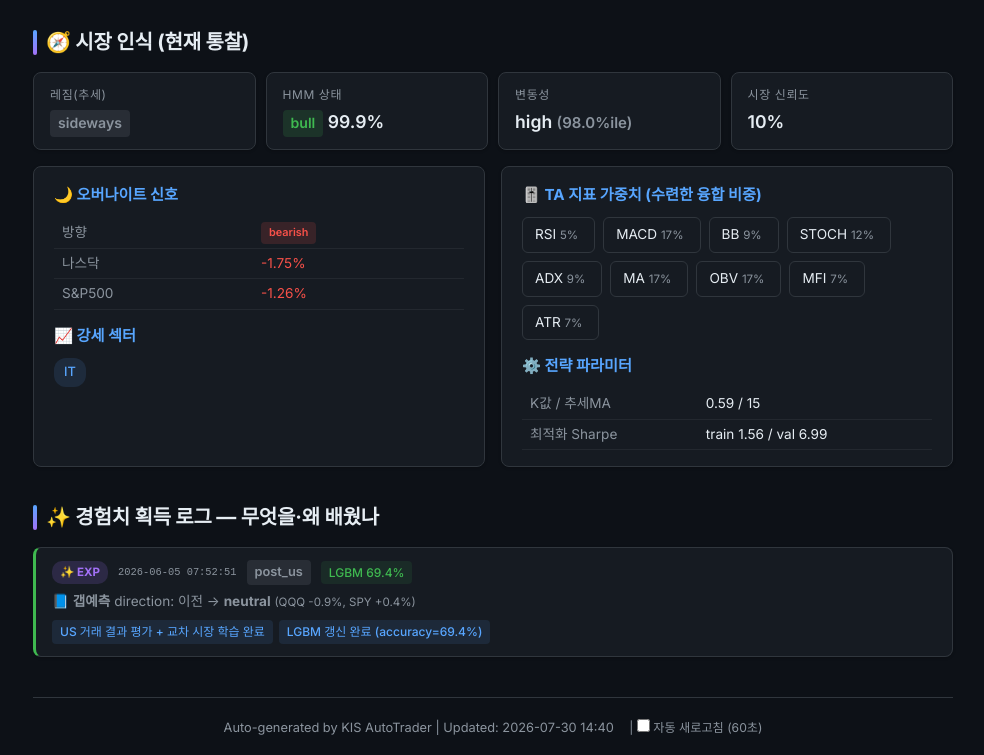
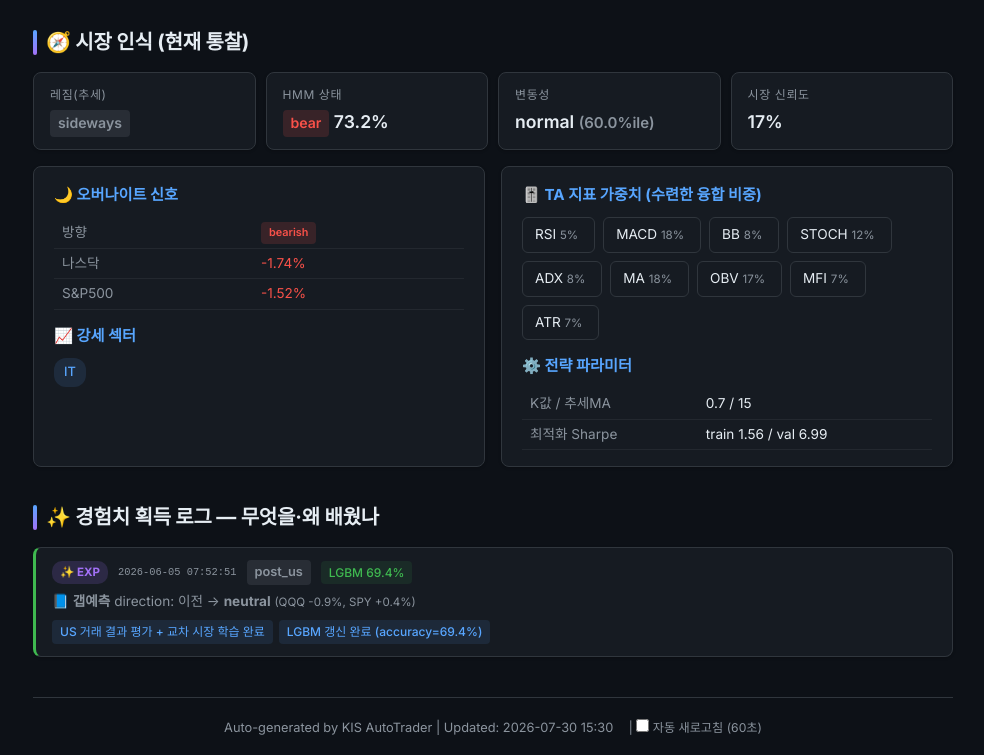
Before and after one commit to BudongJW/kis-trading-journal, a Jekyll site: the page built from learning.html, in a window 1280 px wide and 1400 px high, scrolled down 652 px. Shown: the part 642-1397 px from the top of the window, without its empty margins (147-1131 px from the left). Built offline with Jekyll 4.4.1, drawn with Linux system fonts in a browser that asks for light colours; nearby versions of some CDN libraries.

Commit message:
auto: portfolio update 15:30

```diff
--- a/_data/portfolio.json
+++ b/_data/portfolio.json
@@ -1,5 +1,5 @@
 {
-  "updated_at": "2026-07-30T14:40:04.907917+09:00",
+  "updated_at": "2026-07-30T15:30:09.441525+09:00",
   "initial_capital": 500000,
   "cash": 823055,
   "holdings": [],
@@ -1093,18 +1093,7 @@
     "avg_loss_pct": -1.7,
     "total_return_pct": -0.12
   },
-  "r_summary": {
-    "total_trades": 2,
-    "avg_r": 0.0,
-    "median_r": 0.0,
-    "win_rate": 0.0,
-    "avg_win_r": 0,
-    "avg_loss_r": 0.0,
-    "expectancy_r": 0.0,
-    "best_r": 0.0,
-    "worst_r": 0.0,
-    "last_updated": "2026-07-30 12:33"
-  },
+  "r_summary": {},
   "daily_history": [
     {
       "date": "2026-05-12",
@@ -1933,20 +1922,20 @@
       "unrealized_pnl": 0,
       "net_deposit": 324076,
       "regime": "sideways",
-      "hmm_state": "bull",
-      "confidence": 0.1,
-      "k_value": 0.59
+      "hmm_state": "bear",
+      "confidence": 0.171,
+      "k_value": 0.7
     }
   ],
   "market": {
     "regime": "sideways",
-    "hmm_state": "bull",
-    "confidence": 0.1,
-    "volatility": "high",
-    "vol_percentile": 98.0,
+    "hmm_state": "bear",
+    "confidence": 0.171,
+    "volatility": "normal",
+    "vol_percentile": 60.0,
     "overnight_gap": {
       "direction": "bearish",
-      "strength": 0.5,
+      "strength": 0.55,
       "action": "reduce_size"
     },
     "strong_sectors": [
@@ -1956,7 +1945,7 @@
   "strategy": {
     "name": "ETF 변동성 돌파 + 신호 융합",
     "params": {
-      "k": 0.59,
+      "k": 0.7,
       "trend_ma": 15
     },
     "universe_count": 7,
@@ -2002,8 +1991,15 @@
     "trained": false
   },
   "bear_strategy": {
-    "regime": "BULL",
-    "enabled": false
+    "enabled": true,
+    "regime": "CRISIS",
+    "confidence": 0.6,
+    "sma_ratio": 0.0118,
+    "canary_bad": 1,
+    "canary_scores": {
+      "195930": 0.723,
+      "132030": -0.7785
+    }
   },
   "us_session": {
     "enabled": true,
@@ -2055,17 +2051,17 @@
   "learning": {
     "market": {
       "trend": "sideways",
-      "hmm_state": "bull",
-      "hmm_confidence": 99.9,
-      "volatility": "high",
-      "vol_percentile": 98.0,
-      "market_confidence": 0.1,
-      "analyzed_at": "2026-07-29 09:15"
+      "hmm_state": "bear",
+      "hmm_confidence": 73.2,
+      "volatility": "normal",
+      "vol_percentile": 60.0,
+      "market_confidence": 0.171,
+      "analyzed_at": "2026-07-30 09:52"
     },
     "overnight": {
       "direction": "bearish",
-      "nasdaq_change": -1.75,
-      "sp500_change": -1.26,
+      "nasdaq_change": -1.74,
+      "sp500_change": -1.52,
       "recommended_action": "reduce_size"
     },
     "strong_sectors": [
@@ -2120,7 +2116,7 @@
       ]
     },
     "strategy_params": {
-      "k": 0.59,
+      "k": 0.7,
       "trend_ma": 15,
       "train_sharpe": 1.56,
       "val_sharpe": 6.99,
@@ -2128,19 +2124,19 @@
     },
     "ta_weights": {
       "rsi": 0.049,
-      "macd": 0.173,
-      "bb": 0.086,
-      "stoch": 0.121,
-      "adx": 0.086,
-      "ma": 0.173,
-      "obv": 0.173,
-      "mfi": 0.07,
-      "atr": 0.07
+      "macd": 0.184,
+      "bb": 0.083,
+      "stoch": 0.117,
+      "adx": 0.083,
+      "ma": 0.184,
+      "obv": 0.167,
+      "mfi": 0.067,
+      "atr": 0.067
     },
     "adaptive": {
       "etf": 1.0,
-      "win_rate": 0.491,
-      "trades": 51
+      "win_rate": 0.525,
+      "trades": 55
     },
     "diary": [
       {
@@ -2270,16 +2266,16 @@
     "allow_inverse": true,
     "allow_leverage": false,
     "size_mult": 0.4,
-    "k_effective": 0.69,
+    "k_effective": 0.8,
     "allow_summary": "인버스",
-    "briefing": "오늘 스탠스 방어(DEFENSIVE) · 레짐 CAUTION·신뢰도 10% · 美 오버나이트 bearish(-1.8%) · 고변동(98.0%ile) · 예산 25%·최대 1종목·허용 인버스",
+    "briefing": "오늘 스탠스 방어(DEFENSIVE) · 레짐 CRISIS·신뢰도 17% · 美 오버나이트 bearish(-1.7%) · 예산 25%·최대 1종목·허용 인버스",
     "signals": {
-      "regime": "CAUTION",
-      "confidence": 0.1,
+      "regime": "CRISIS",
+      "confidence": 0.171,
       "direction": "bearish",
-      "nasdaq_change": -1.75,
-      "high_vol": true,
-      "vol_percentile": 98.0,
+      "nasdaq_change": -1.74,
+      "high_vol": false,
+      "vol_percentile": 60.0,
       "rapid_level": "NONE"
     }
   },
@@ -2287,12 +2283,12 @@
     "enabled": true,
     "dry_run": true,
     "gate_allowed": false,
-    "gate_reason": "레짐 CAUTION(BULL 아님) → 레버리지 금지",
+    "gate_reason": "레짐 CRISIS(BULL 아님) → 레버리지 금지",
     "hard_stop_pct": 0.04,
     "max_weight": 0.15,
-    "regime": "CAUTION",
-    "hmm_state": "bull",
-    "hmm_confidence": 0.999,
+    "regime": "CRISIS",
+    "hmm_state": "bear",
+    "hmm_confidence": 0.732,
     "universe": [
       {
         "symbol": "122630",
```
